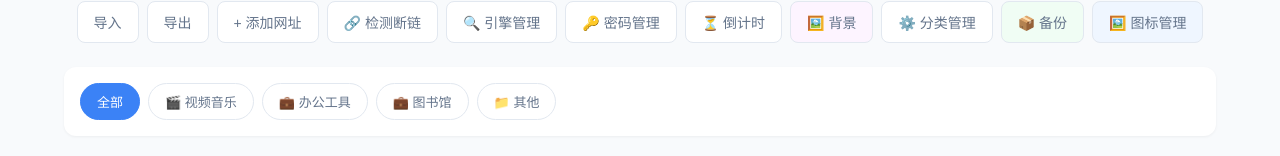
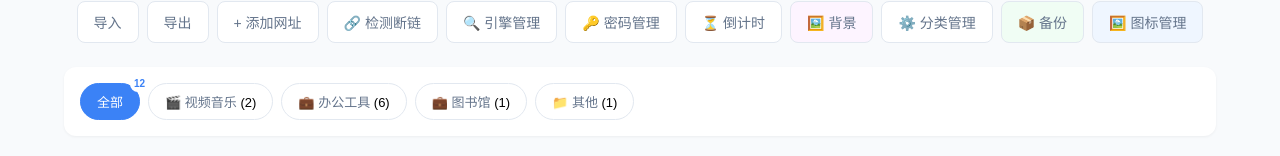
Before and after one commit to zhixiaotx/easy-web-tab, a Vue app: page / in a window 1280 px wide. Shown: the part 135-291 px from the top of the page. Built offline with nearby package versions, Linux system fonts and the light colour scheme; no server answers.

Commit message:
feat-分类标签计数改为分类名后内联文本，全部按钮不变

```diff
--- a/src/components/CategoryTabs.vue
+++ b/src/components/CategoryTabs.vue
@@ -18,6 +18,18 @@ const categories = computed(() => {
   return all.filter(cat => store.sites.some(site => site.category === cat.id))
 })
 
+// 每个分类的网站数量（统计全部站点，不受搜索/标签过滤影响）
+const countByCategory = computed(() => {
+  const counts: Record<string, number> = {}
+  for (const site of store.sites) {
+    counts[site.category] = (counts[site.category] ?? 0) + 1
+  }
+  return counts
+})
+
+// 全部站点数量
+const totalCount = computed(() => store.sites.length)
+
 const handleCategoryClick = (categoryId: string) => {
   if (store.selectedCategory === categoryId) {
     store.setCategory('')
@@ -36,6 +48,7 @@ const handleCategoryClick = (categoryId: string) => {
         @click="store.setCategory('')"
       >
         全部
+        <span class="count-badge">{{ totalCount }}</span>
       </button>
       <button
         v-for="cat in categories"
@@ -45,6 +58,7 @@ const handleCategoryClick = (categoryId: string) => {
         @click="handleCategoryClick(cat.id)"
       >
         {{ cat.icon }} {{ cat.name }}
+        <span class="category-count">({{ countByCategory[cat.id] ?? 0 }})</span>
       </button>
     </div>
   </div>
@@ -67,6 +81,7 @@ const handleCategoryClick = (categoryId: string) => {
 }
 
 .category-tab {
+  position: relative;
   padding: 8px 16px;
   border: 1px solid #e2e8f0;
   border-radius: 20px;
@@ -88,4 +103,34 @@ const handleCategoryClick = (categoryId: string) => {
   border-color: #3b82f6;
   color: white;
 }
+
+.category-count {
+  color: #000;
+}
+
+.category-tab.active .category-count {
+  color: inherit;
+}
+
+.count-badge {
+  position: absolute;
+  top: -8px;
+  right: -10px;
+  min-width: 16px;
+  height: 16px;
+  padding: 0 4px;
+  border-radius: 8px;
+  background-color: #3b82f6;
+  color: white;
+  font-size: 10px;
+  line-height: 16px;
+  font-weight: 600;
+  text-align: center;
+  box-sizing: border-box;
+}
+
+.category-tab.active .count-badge {
+  background-color: white;
+  color: #3b82f6;
+}
 </style>
--- a/src/styles/dark.css
+++ b/src/styles/dark.css
@@ -181,6 +181,10 @@
   background-color: var(--accent-color);
   color: white;
   border-color: var(--accent-color);
+}
+
+:root.dark .category-count {
+  color: var(--text-secondary);
 }
 
 /* 标签筛选 */
```
